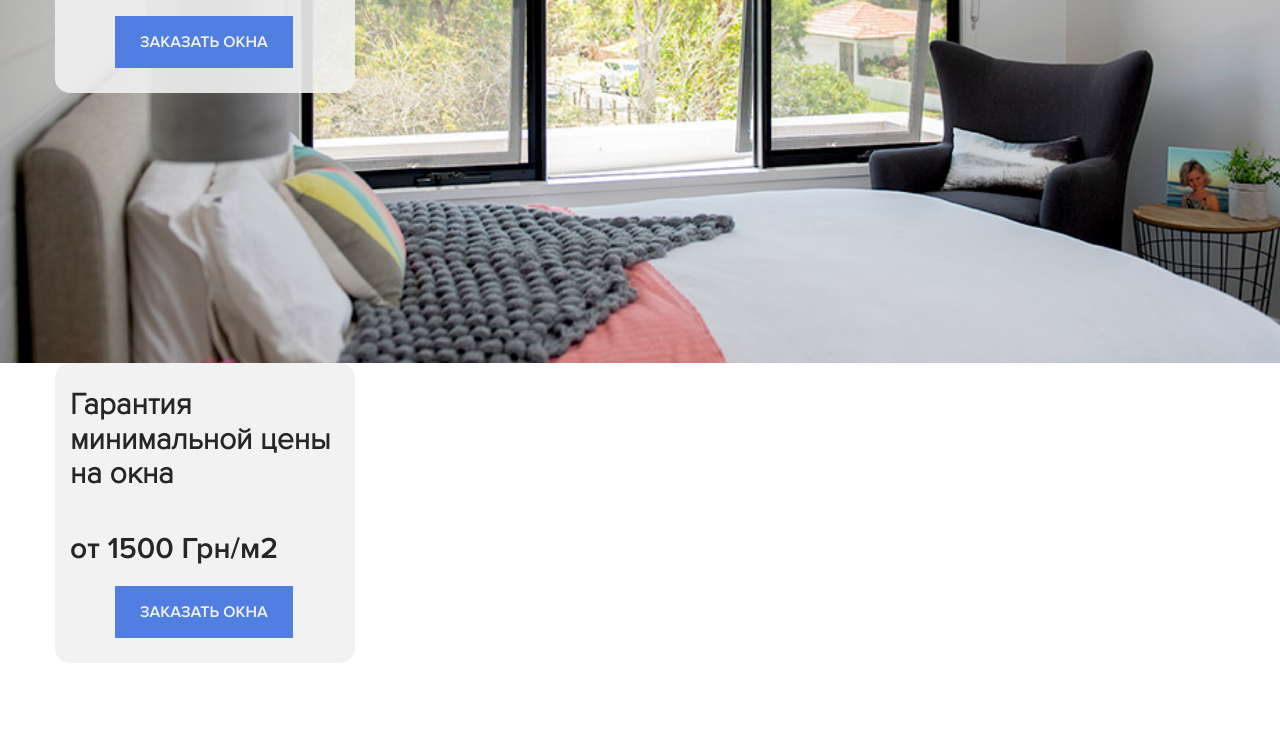
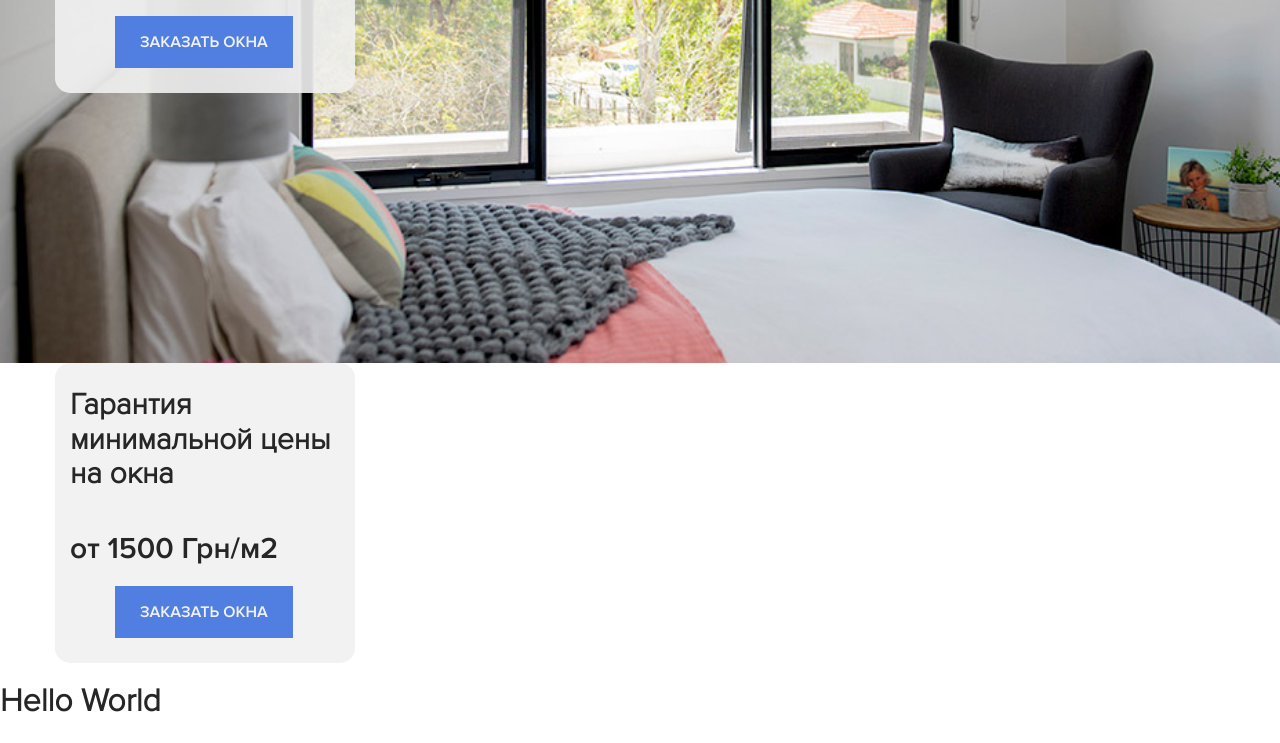
Before and after one commit to webdevs20/testmy, a plain HTML site: page index.html in a window 1280 px wide. Shown: the part 407-1150 px from the top of the page. Before the commit the page ends 1070 px from the top, so only its background shows below. Drawn offline with Linux system fonts and the light colour scheme.

Commit message:
сверстал секцию Hello

```diff
--- a/index.html
+++ b/index.html
@@ -85,5 +85,8 @@
               </div>
         </div>
     </section>
+    <section class="hello">
+        <h1>Hello World</h1>
+    </section>
 </body>
 </html>
```
